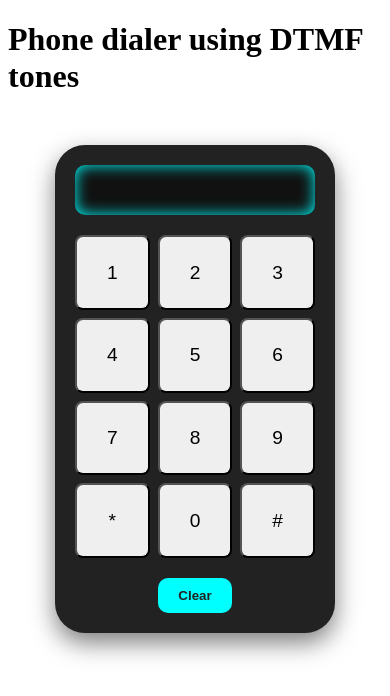
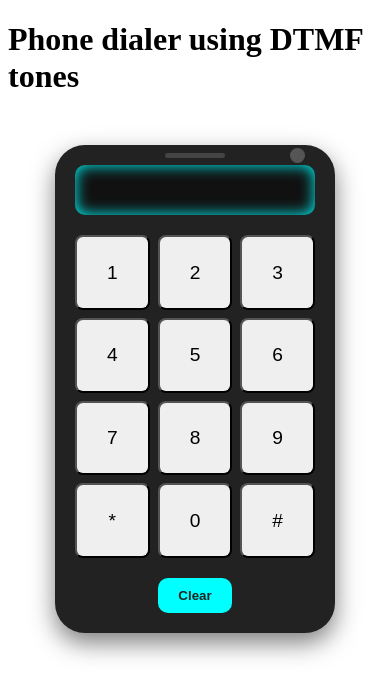
Before and after one commit to JohannesL2/react-dtmf-dialer, a React (Vite) app: page / in a window 390 px wide. Shown: the top 696 px of the page. Built offline with nearby package versions, Linux system fonts and the light colour scheme.

Commit message:
added camera and speaker so it looks like a real phone

```diff
--- a/src/App.css
+++ b/src/App.css
@@ -13,6 +13,28 @@
   flex-direction: column;
   align-items: center;
   font-family: 'Arial', sans-serif;
+  position: relative;
+}
+
+.phone::before {
+  content: '';
+  width: 60px;
+  height: 5px;
+  background-color: #444;
+  border-radius: 5px;
+  position: absolute;
+  top: 8px;
+}
+
+.phone::after {
+  content: '';
+  width: 15px;
+  height: 15px;
+  background-color: #555;
+  border-radius: 50%;
+  position: absolute;
+  top: 3px;
+  right: 30px;
 }
 
 .screen {
```
